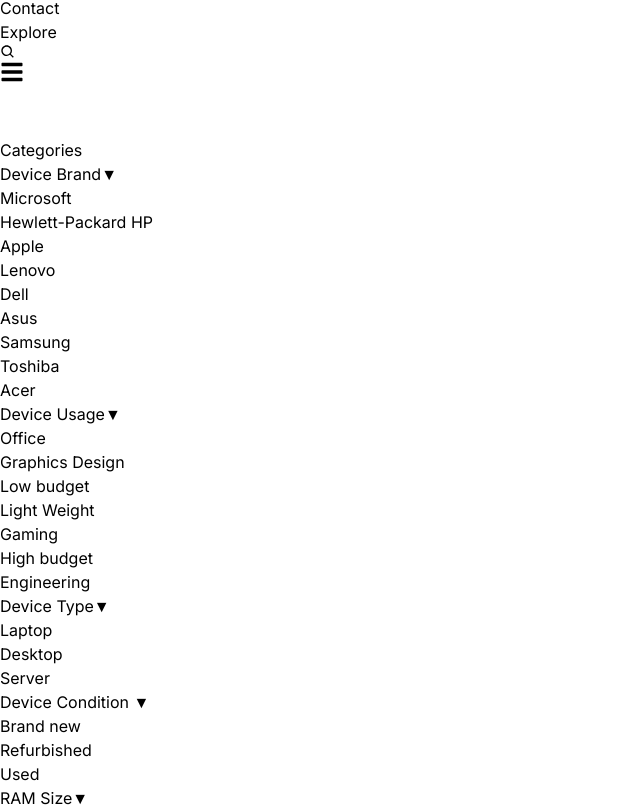
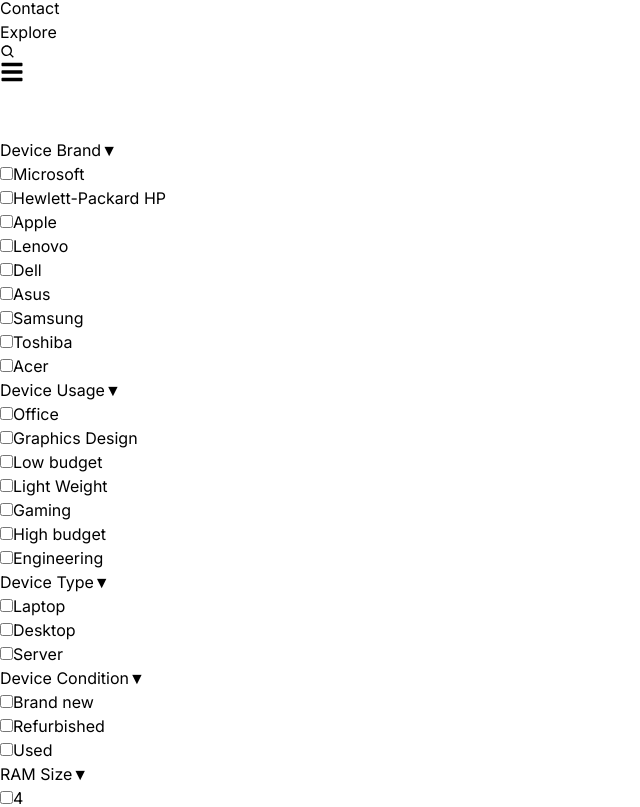
Before and after one commit to OlukaGibson/happycomputers, a React (Vite) app: page /computers in a window 1280 px wide. Shown: the part 600-1407 px from the top of the page, without its empty margins (0-640 px from the left). Built offline with nearby package versions, Linux system fonts and the light colour scheme.

Commit message:
Computer display done including fumctionality

```diff
--- a/src/components/Computersdisplay.jsx
+++ b/src/components/Computersdisplay.jsx
@@ -1,94 +1,139 @@
-import React, { useEffect, useState } from "react";
+import React, { useState, useEffect } from "react";
 import Masonry from "react-masonry-css";
 import Sidebar from "./Sidebar";
 import Break from "./Break";
 import { COMPUTERDETAILS } from "../constants";
 
+// Styled components using inline styles
+const tileBorderStyle = {
+  border: '1px solid rgba(255, 255, 255, 0.8)', // White border with opacity
+  padding: '5px', // Space between border and content
+  borderRadius: '15px', // Rounded corners
+  overflow: 'hidden', // Prevent content overflow
+};
+
+// Main component
 const Computersdisplay = () => {
-  const [marginLeft, setMarginLeft] = useState('-200px'); // Default to large screen margin
+  const [filters, setFilters] = useState({
+    brand: [],
+    usage: [],
+    type: [],
+    condition: [],
+    ram: [],
+    processor: [],
+    storage: [],
+    screenSize: [],
+    storageType: [],
+    operatingSystem: [],
+    graphicsCard: [],
+    graphicsCardSize: [],
+    generation: [],
+  });
+
+  const [masonryGridStyle, setMasonryGridStyle] = useState(() => {
+    const screenWidth = window.innerWidth;
+    if (screenWidth <= 400) {
+      return { display: 'flex', marginLeft: '-50px', width: 'auto' };
+    } else if (screenWidth <= 940) {
+      return { display: 'flex', marginLeft: '-70px', width: 'auto' };
+    } else {
+      return { display: 'flex', marginLeft: '-200px', width: 'auto' };
+    }
+  });
 
   useEffect(() => {
     const handleResize = () => {
-      const width = window.innerWidth;
-      if (width <= 700) {
-        setMarginLeft('-50px'); // Small screens
-      } else if (width <= 940) {
-        setMarginLeft('-70px'); // 940x400 screens
+      const screenWidth = window.innerWidth;
+      if (screenWidth <= 400) {
+        setMasonryGridStyle({ display: 'flex', marginLeft: '-50px', width: 'auto' });
+      } else if (screenWidth <= 940) {
+        setMasonryGridStyle({ display: 'flex', marginLeft: '-70px', width: 'auto' });
       } else {
-        setMarginLeft('-200px'); // Large screens
+        setMasonryGridStyle({ display: 'flex', marginLeft: '-200px', width: 'auto' });
       }
     };
 
     window.addEventListener('resize', handleResize);
 
-    // Set initial value on mount
-    handleResize();
-
     return () => window.removeEventListener('resize', handleResize);
   }, []);
 
-  const masonryGridStyle = {
-    display: 'flex',
-    marginLeft: marginLeft,
-    width: 'auto',
+  const handleFilterChange = (category, selectedOptions) => {
+    console.log(`Filter Change - Category: ${category}, Options:`, selectedOptions);
+    setFilters((prevFilters) => ({
+      ...prevFilters,
+      [category]: selectedOptions,
+    }));
   };
 
-  const masonryColumnStyle = {
-    paddingLeft: '10px', // Gutter size between columns
-    backgroundClip: 'padding-box',
+  const filterComputers = () => {
+    return COMPUTERDETAILS.filter((computer) => {
+      return Object.keys(filters).every((category) => {
+        if (filters[category].length === 0) return true;
+
+        const computerValue = Array.isArray(computer[category])
+          ? computer[category].map(String)
+          : [computer[category]];
+
+        return filters[category].some((filter) => computerValue.includes(filter));
+      });
+    });
+  };
+
+  const filteredComputers = filterComputers();
+
+  const breakpointColumnsObj = {
+    default: 4,
+    1000: 3,
+    700: 2,
+    500: 1,
   };
 
   return (
     <div className="relative bg-cover bg-center bg-no-repeat mt-20">
       <Break />
+
       <div className="container mx-auto">
-        {/* Sidebar for small screens */}
-        <div className="block lg:hidden w-full overflow-x-auto">
-          <div className="flex flex-nowrap space-x-4">
-            <Sidebar /> {/* Displayed as a horizontal scrollable menu */}
-          </div>
-        </div>
-
-        {/* Flex container to place sidebar and content side by side on larger screens */}
         <div className="flex flex-col lg:flex-row">
-          {/* Sidebar only visible on larger screens */}
-          <div className="w-full lg:w-1/4 lg:block hidden">
-            <Sidebar />
+          {/* Sidebar */}
+          <div className="w-full lg:w-1/4 lg:block">
+            <Sidebar onFilterChange={handleFilterChange} />
           </div>
 
           {/* Main Content */}
           <div className="w-full lg:w-3/4">
-            <div className="container mb-20 flex flex-col items-center py-6 mx-auto px-2 sm:px-4 lg:px-8">
+            <div className="container mb-20 flex flex-col items-center py-6 mx-auto px-4 sm:px-6 lg:px-10">
               <div className="relative z-10 w-full">
                 <Masonry
-                  breakpointCols={{
-                    default: 4,
-                    1200: 3,
-                    1000: 2,
-                    700: 1,
-                  }}
+                  breakpointCols={breakpointColumnsObj}
                   className="my-masonry-grid"
                   columnClassName="my-masonry-grid_column"
                   style={masonryGridStyle}
-                  columnStyle={masonryColumnStyle}
                 >
-                  {COMPUTERDETAILS.map((category) => (
-                    <div key={category.id} className="mb-4" style={{ border: '1px solid rgba(255, 255, 255, 0.8)', padding: '5px', borderRadius: '15px', overflow: 'hidden' }}>
+                  {filteredComputers.length > 0 ? (
+                    filteredComputers.map((category) => (
+                      <div key={category.id} className="mb-4" style={tileBorderStyle}>
                         <div className="bg-white bg-opacity-90 rounded-xl shadow-lg overflow-hidden">
+                          {/* Use aspect ratio to make the tiles consistent in height */}
+                          <div style={{ aspectRatio: '4 / 3' }}>
                             <img
-                          className="w-full object-cover h-40 sm:h-48 md:h-64"
+                              className="w-full h-full object-cover"
                               src={category.image}
                               alt={category.deviceName}
                             />
+                          </div>
                           <div className="p-4">
                             <h2 className="text-base sm:text-lg md:text-xl font-bold">{category.deviceName}</h2>
-                          <p className="mt-2 text-gray-600">
+                            <p className="mt-2 text-gray-600 ">
                               {category.price}
                             </p>
                           </div>
                         </div>
                       </div>
-                  ))}
+                    ))
+                  ) : (
+                    <p>No computers found matching the selected filters.</p>
+                  )}
                 </Masonry>
               </div>
             </div>
--- a/src/components/Sidebar.jsx
+++ b/src/components/Sidebar.jsx
@@ -1,34 +1,94 @@
-import React, { useState } from "react";
-import { BRANDS, USAGE, TYPE, CONDITION, RAM, PROCESSOR, STORAGE, SCREEN_SIZE, STORAGE_TYPE, OPERATING_SYSTEM, GRAPHICS_CARD, GRAPHICS_CARD_SIZE, GENERATION } from "../constants";
+import React, { useState, useEffect } from "react";
+import {
+  BRANDS, USAGE, TYPE, CONDITION, RAM, PROCESSOR,
+  STORAGE, SCREEN_SIZE, STORAGE_TYPE, OPERATING_SYSTEM,
+  GRAPHICS_CARD, GRAPHICS_CARD_SIZE, GENERATION
+} from "../constants";
 
-const Sidebar = () => {
-  const [openSection, setOpenSection] = useState(null);
+const Sidebar = ({ onFilterChange }) => {
+  const [openSections, setOpenSections] = useState(new Set());
+  const [selectedOptions, setSelectedOptions] = useState({
+    brand: [],
+    usage: [],
+    type: [],
+    condition: [],
+    ram: [],
+    processor: [],
+    storage: [],
+    screenSize: [],
+    storageType: [],
+    operatingSystem: [],
+    graphicsCard: [],
+    graphicsCardSize: [],
+    generation: [],
+  });
+  const [isMobile, setIsMobile] = useState(false);
+
+  useEffect(() => {
+    const checkMobile = () => {
+      setIsMobile(window.innerWidth <= 940);
+    };
+    checkMobile();
+    window.addEventListener("resize", checkMobile);
+    return () => window.removeEventListener("resize", checkMobile);
+  }, []);
 
   const handleMouseEnter = (section) => {
-    setOpenSection(section);
+    setOpenSections((prev) => new Set(prev).add(section));
   };
 
-  const handleMouseLeave = () => {
-    setOpenSection(null);
+  const handleMouseLeave = (section) => {
+    if (!selectedOptions[section]?.length) {
+      setOpenSections((prev) => {
+        const newOpenSections = new Set(prev);
+        newOpenSections.delete(section);
+        return newOpenSections;
+      });
+    }
   };
 
-  const renderSection = (title, items) => (
+  const handleCheckboxChange = (category, option) => {
+    setSelectedOptions((prevSelected) => {
+      const isSelected = prevSelected[category].includes(option);
+      const updatedOptions = isSelected
+        ? prevSelected[category].filter((item) => item !== option)
+        : [...prevSelected[category], option];
+
+      onFilterChange(category, updatedOptions);
+
+      return {
+        ...prevSelected,
+        [category]: updatedOptions,
+      };
+    });
+  };
+
+  const renderSection = (title, items, category) => (
     <div
       className="mb-2 lg:mb-4 group"
-      onMouseEnter={() => handleMouseEnter(title)}
-      onMouseLeave={handleMouseLeave}
+      onMouseEnter={() => handleMouseEnter(category)}
+      onMouseLeave={() => handleMouseLeave(category)}
     >
-      <div
-        className="cursor-pointer flex justify-between items-center font-bold py-1 px-2 bg-gray-700 bg-opacity-0 text-white rounded-lg hover:bg-opacity-90 transition-all"
-      >
+      <div className="cursor-pointer flex justify-between items-center font-bold py-1 px-2 bg-gray-700 bg-opacity-0 text-white rounded-lg hover:bg-opacity-90 transition-all">
         <span>{title}</span>
         <span className="mt-2 text-xs sm:text-sm hidden sm:block">{"▼"}</span>
       </div>
-      <div className={`transition-max-height duration-300 ease-in-out overflow-hidden ${openSection === title ? 'max-h-96' : 'max-h-0'}`}>
+      <div
+        className={`transition-max-height duration-300 ease-in-out overflow-hidden ${openSections.has(category) ? 'max-h-96' : 'max-h-0'}`}
+      >
         <ul className="mt-1 bg-gray-800 bg-opacity-0 rounded-lg text-gray-300">
           {items.map((item, index) => (
-            <li key={index} className="py-1 px-2 hover:bg-gray-600">
-              {item}
+            <li key={index} className="py-1 px-2 flex items-center hover:bg-gray-600">
+              <input
+                type="checkbox"
+                id={`${category}-${index}`}
+                checked={selectedOptions[category].includes(item)}
+                onChange={() => handleCheckboxChange(category, item)}
+                className="mr-2"
+              />
+              <label htmlFor={`${category}-${index}`} className="cursor-pointer">
+                {item}
+              </label>
             </li>
           ))}
         </ul>
@@ -37,32 +97,26 @@
   );
 
   return (
-    <div className="bg-gray-900 bg-opacity-0 p-2 shadow-lg rounded-lg backdrop-filter backdrop-blur-sm lg:w-64 flex lg:block">
-      {/* Title for the sidebar */}
-      <div className="text-white font-bold text-xl mb-4">
-      <p className="mt-2 hidden sm:block">Categories</p>
-      </div>
-      {/* Render sections */}
-      <div className="flex flex-nowrap lg:flex-col lg:space-y-2 overflow-x-auto lg:overflow-visible px-4 py-2">
-        {[
-          { title: "Device Brand", items: BRANDS },
-          { title: "Device Usage", items: USAGE },
-          { title: "Device Type", items: TYPE },
-          { title: "Device Condition ", items: CONDITION },
-          { title: "RAM Size", items: RAM },
-          { title: "CPU Processor ", items: PROCESSOR },
-          { title: "Storage Capacity", items: STORAGE.map(size => `${size} GB`) },
-          { title: "Display size", items: SCREEN_SIZE.map(size => `${size} inches`) },
-          { title: "Storage Type", items: STORAGE_TYPE },
-          { title: "Operating System", items: OPERATING_SYSTEM },
-          { title: "Graphics Card", items: GRAPHICS_CARD },
-          { title: "Graphics Card Size", items: GRAPHICS_CARD_SIZE.map(size => `${size} GB`) },
-          { title: "Device Generation", items: GENERATION }
-        ].map(({ title, items }) => (
-          <div key={title}>
-            {renderSection(title, items)}
-          </div>
-        ))}
+    <div>
+      <div
+        className={`bg-gray-900 bg-opacity-0 p-2 shadow-lg rounded-lg backdrop-filter backdrop-blur-sm lg:w-64 ${isMobile ? `block` : "relative lg:block"}`}
+      >
+        {/* Render sections */}
+        <div className={`flex ${isMobile ? 'flex-row' : 'flex-col'} lg:space-y-1 overflow-x-auto lg:overflow-visible px-4 py-2`}>
+          {renderSection("Device Brand", BRANDS, "brand")}
+          {renderSection("Device Usage", USAGE, "usage")}
+          {renderSection("Device Type", TYPE, "type")}
+          {renderSection("Device Condition", CONDITION, "condition")}
+          {renderSection("RAM Size", RAM, "ram")}
+          {renderSection("CPU Processor", PROCESSOR, "processor")}
+          {renderSection("Storage Capacity", STORAGE.map(size => `${size} GB`), "storage")}
+          {renderSection("Display Size", SCREEN_SIZE.map(size => `${size} inches`), "screenSize")}
+          {renderSection("Storage Type", STORAGE_TYPE, "storageType")}
+          {renderSection("Operating System", OPERATING_SYSTEM, "operatingSystem")}
+          {renderSection("Graphics Card", GRAPHICS_CARD, "graphicsCard")}
+          {renderSection("Graphics Card Size", GRAPHICS_CARD_SIZE.map(size => `${size} GB`), "graphicsCardSize")}
+          {renderSection("Device Generation", GENERATION, "generation")}
+        </div>
       </div>
     </div>
   );
```
Also changed, not shown: src/components/Footer.jsx (+8 -7 lines). Lines whose indentation alone changed are shown as unchanged.
